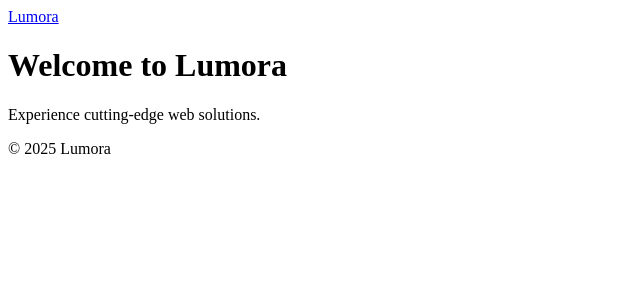
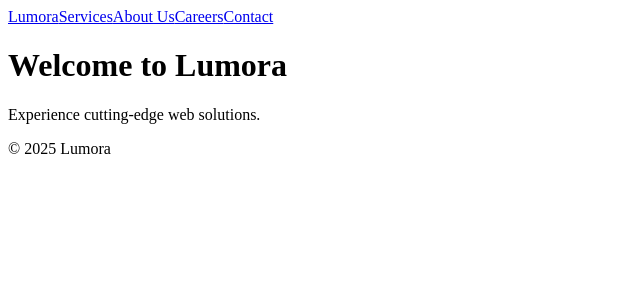
Before and after one commit to kevinsctfries/Lumora, a Next.js app: page / in a window 1280 px wide. Shown: the top 300 px of the page, without its empty margins (0-640 px from the left). Built offline with nearby package versions, Linux system fonts and the light colour scheme.

Commit message:
Add links to nav

```diff
--- a/src/app/layout.tsx
+++ b/src/app/layout.tsx
@@ -28,7 +28,10 @@
       <body className={`${geistSans.variable} ${geistMono.variable}`}>
         <nav>
           <a href="/">Lumora</a>
-          {/* Add navigation links later */}
+          <a href="/services">Services</a>
+          <a href="/about">About Us</a>
+          <a href="/careers">Careers</a>
+          <a href="/contact">Contact</a>
         </nav>
         {children}
         <footer>© 2025 Lumora</footer>
```
